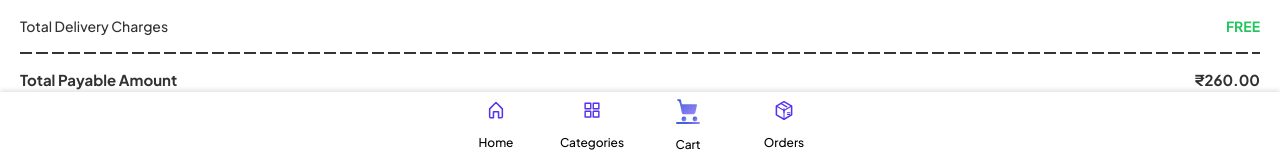
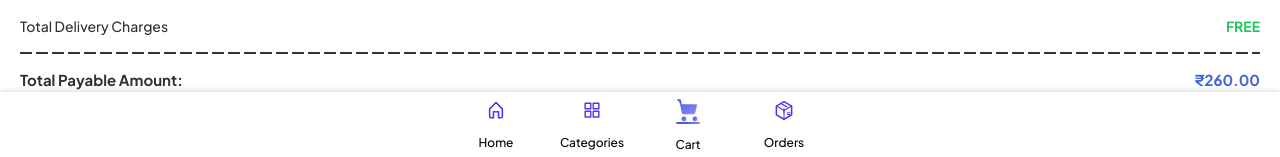
Before and after one commit to shreeram-kaudare-tc/student-kare, an Angular app in the folder student-kare-fe/: page /cart in a window 1280 px wide. Shown: the part 640-797 px from the top of the page. Built offline with nearby package versions, Linux system fonts and the light colour scheme.

Commit message:
CHANGE PRICE COLOR  IN CART PAGE

```diff
--- a/student-kare-fe/src/app/pages/cart/cart.html
+++ b/student-kare-fe/src/app/pages/cart/cart.html
@@ -144,8 +144,8 @@
         <div class="h-[1.5px] w-full" style="background-image: linear-gradient(to right, #363431 75%, transparent 75%); background-size: 16px 1.5px; background-repeat: repeat-x;"></div>
 
         <div class="flex items-center justify-between mt-[4px]">
-          <span class="text-[15px] text-[#313131] font-bold leading-[20px]">Total Payable Amount</span>
-          <span class="text-[15px] text-[#313131] font-bold leading-[20px]">₹{{ subtotal | number:'1.2-2' }}</span>
+          <span class="text-[15px] text-[#313131] font-bold leading-[20px]">Total Payable Amount:</span>
+          <span class="text-[15px] text-[#3E63DD] font-bold leading-[20px]">₹{{ subtotal | number:'1.2-2' }}</span>
         </div>
 
       </div>
```
